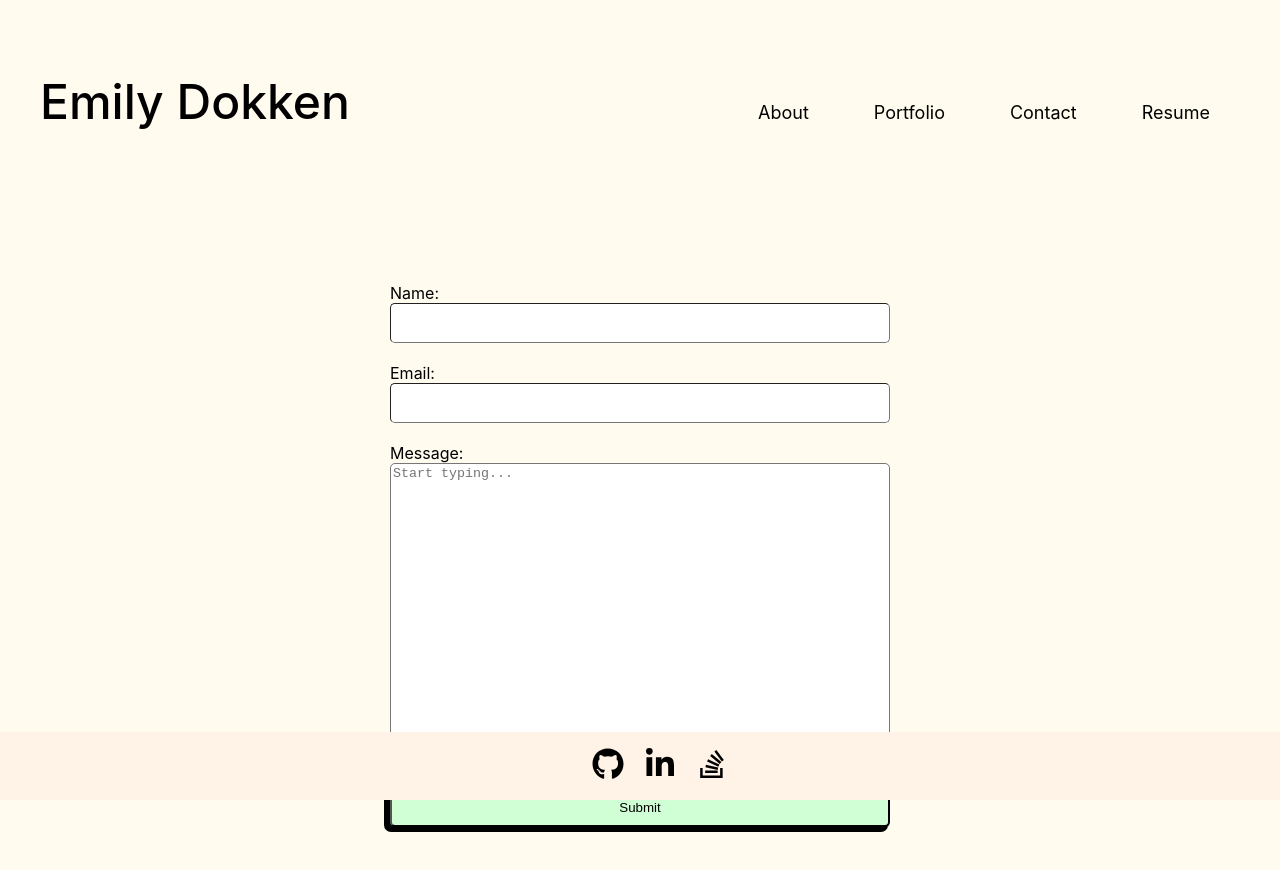
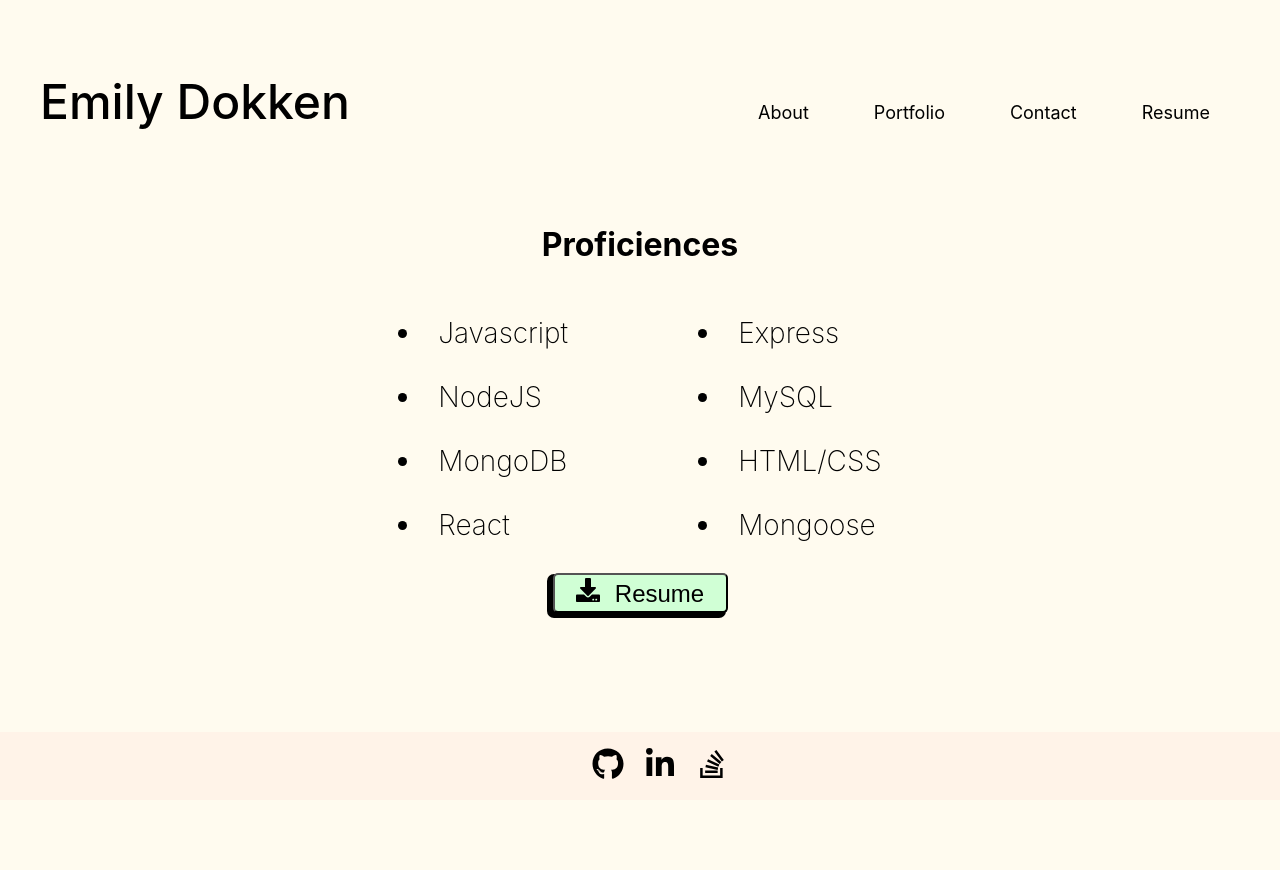
Before and after one commit to emdok/pick-me, a React (Create React App) app: page / in a window 1280 px wide. Shown: the top 870 px of the page. After the commit the page ends 800 px from the top, so only its background shows below. Built offline with nearby package versions, Linux system fonts and the light colour scheme.

Commit message:
add ability to download resume

```diff
--- a/src/App.js
+++ b/src/App.js
@@ -3,6 +3,7 @@ import Footer from './components/Footer';
 import About from './components/About';
 import Portfolio from './components/Portfolio';
 import Contact from './components/Contact';
+import Resume from './components/Resume';
 import './index.css';
 
 function App() {
@@ -12,7 +13,8 @@ function App() {
       <main>
         {/* <About></About> */}
         {/* <Portfolio></Portfolio> */}
-        <Contact></Contact>
+        {/* <Contact></Contact> */}
+        <Resume></Resume>
       </main>
       <Footer></Footer>
     </div>
--- /dev/null
+++ b/src/components/Resume/index.js
@@ -0,0 +1,33 @@
+import React from "react";
+import { FaDownload } from "react-icons/fa";
+import myResume from '../../assets/EmilyDokken-Resume.pdf'
+
+function Resume() {
+  const downloadFile = () => {
+    window.open(myResume)
+  }
+  return (
+    <div className="resume">
+      <h1>Proficiences</h1>
+      <div className="prof-list">
+        <ul>
+          <li>Javascript</li>
+          <li>NodeJS</li>
+          <li>MongoDB</li>
+          <li>React</li>
+        </ul>
+        <ul>
+          <li>Express</li>
+          <li>MySQL</li>
+          <li>HTML/CSS</li>
+          <li>Mongoose</li>
+        </ul>
+      </div>
+      <button type="submit" onClick={downloadFile}>
+        <FaDownload className="resume-icon"></FaDownload>Resume
+      </button>
+    </div>
+  );
+}
+
+export default Resume;
--- a/src/index.css
+++ b/src/index.css
@@ -159,7 +159,7 @@ form textarea {
   height: 300px;
 }
 
-form button {
+button {
   background-color: #D0FFD5;
   border-width: 2px;
   -webkit-box-shadow: -4px 3px 0px 2px rgba(0,0,0,1);
@@ -174,6 +174,39 @@ button:hover {
 button:active {
   box-shadow: -3px 2px 0px 0px rgba(0,0,0,1);
   transform: translate(-4px, 4px);
+}
+
+.resume {
+  display: flex;
+  flex-direction: column;
+  justify-content: center;
+  align-items: center;
+
+}
+
+.prof-list {
+  display: flex;
+  flex-direction: row;
+  flex-wrap: wrap;
+  justify-content: space-around;
+  margin: auto;
+  gap: 100px;
+}
+
+.prof-list ul li {
+  padding: 15px;
+  font-size: 28px;
+  font-weight: 200;
+  list-style: revert;
+}
+
+.resume button {
+  max-width: 175px;
+  font-size: 24px;
+}
+
+.resume-icon {
+  padding-right: 15px;
 }
 
 
```
Also changed, not shown: 1 other file (tests, documents, lock files or other folders).
